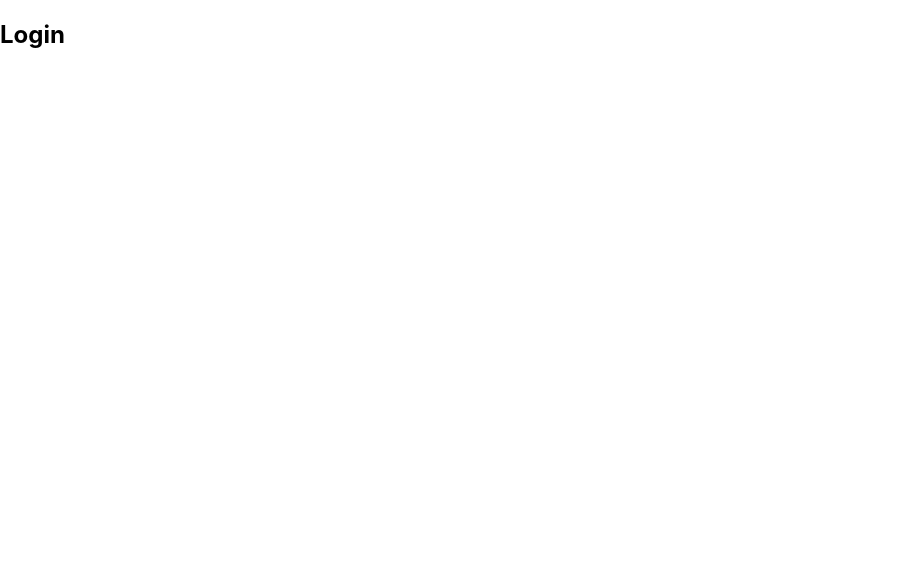
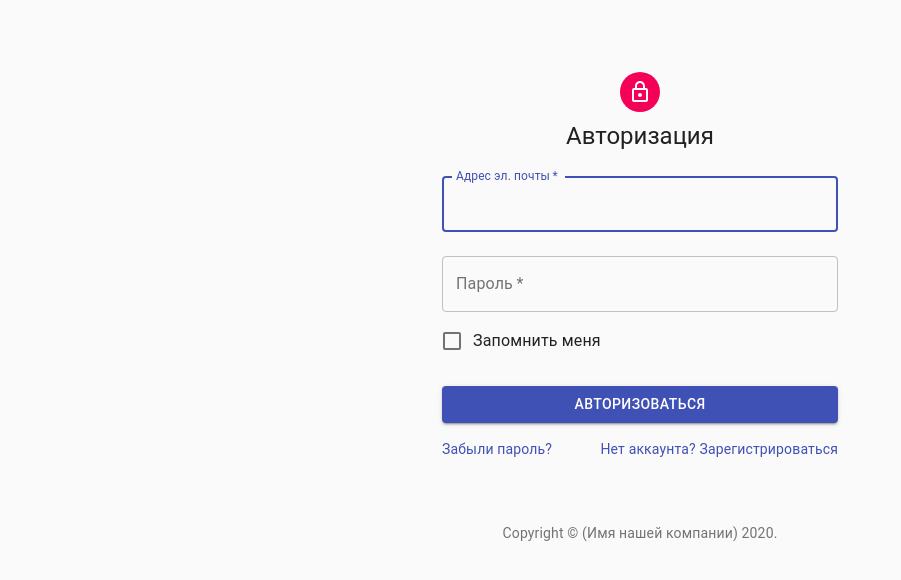
Before and after one commit to Vvtu/proto, a React (Create React App) app: page /login in a window 1280 px wide. Shown: the top 580 px of the page, without its empty margins (0-901 px from the left). Built offline with nearby package versions, Linux system fonts and the light colour scheme.

Commit message:
add login component

```diff
--- a/src/login/index.tsx
+++ b/src/login/index.tsx
@@ -1,5 +1,106 @@
+
 import React from 'react';
+import Avatar from '@material-ui/core/Avatar';
+import Button from '@material-ui/core/Button';
+import CssBaseline from '@material-ui/core/CssBaseline';
+import TextField from '@material-ui/core/TextField';
+import FormControlLabel from '@material-ui/core/FormControlLabel';
+import Checkbox from '@material-ui/core/Checkbox';
+import Link from '@material-ui/core/Link';
+import Grid from '@material-ui/core/Grid';
+import Box from '@material-ui/core/Box';
+import LockOutlinedIcon from '@material-ui/icons/LockOutlined';
+import Typography from '@material-ui/core/Typography';
+import { makeStyles } from '@material-ui/core/styles';
+import Container from '@material-ui/core/Container';
+import Copyright from '../components/Copyright'
+
+const useStyles = makeStyles((theme) => ({
+    paper: {
+        marginTop: theme.spacing(8),
+        display: 'flex',
+        flexDirection: 'column',
+        alignItems: 'center',
+    },
+    avatar: {
+        margin: theme.spacing(1),
+        backgroundColor: theme.palette.secondary.main,
+    },
+    form: {
+        width: '100%', // Fix IE 11 issue.
+        marginTop: theme.spacing(1),
+    },
+    submit: {
+        margin: theme.spacing(3, 0, 2),
+    },
+}));
 
 export default function Login() {
-    return <h2>Login</h2>;
+    const classes = useStyles();
+
+    return (
+        <Container component="main" maxWidth="xs">
+            <CssBaseline />
+            <div className={classes.paper}>
+                <Avatar className={classes.avatar}>
+                    <LockOutlinedIcon />
+                </Avatar>
+                <Typography component="h1" variant="h5">
+                    Авторизация
+        </Typography>
+                <form className={classes.form} noValidate>
+                    <TextField
+                        variant="outlined"
+                        margin="normal"
+                        required
+                        fullWidth
+                        id="email"
+                        label="Адрес эл. почты"
+                        name="email"
+                        autoComplete="email"
+                        autoFocus
+                    />
+                    <TextField
+                        variant="outlined"
+                        margin="normal"
+                        required
+                        fullWidth
+                        name="password"
+                        label="Пароль"
+                        type="password"
+                        id="password"
+                        autoComplete="current-password"
+                    />
+                    <FormControlLabel
+                        control={<Checkbox value="remember" color="primary" />}
+                        label="Запомнить меня"
+                    />
+                    <Button
+                        type="submit"
+                        fullWidth
+                        variant="contained"
+                        color="primary"
+                        className={classes.submit}
+                    >
+                        Авторизоваться
+          </Button>
+                    <Grid container>
+                        <Grid item xs>
+                            <Link href="#" variant="body2">
+                                Забыли пароль?
+              </Link>
+                        </Grid>
+                        <Grid item>
+                            <Link href="#" variant="body2">
+                                {"Нет аккаунта? Зарегистрироваться"}
+                            </Link>
+                        </Grid>
+                    </Grid>
+                </form>
+            </div>
+            <Box mt={8}>
+                <Copyright />
+            </Box>
+        </Container>
+    );
 }
```
